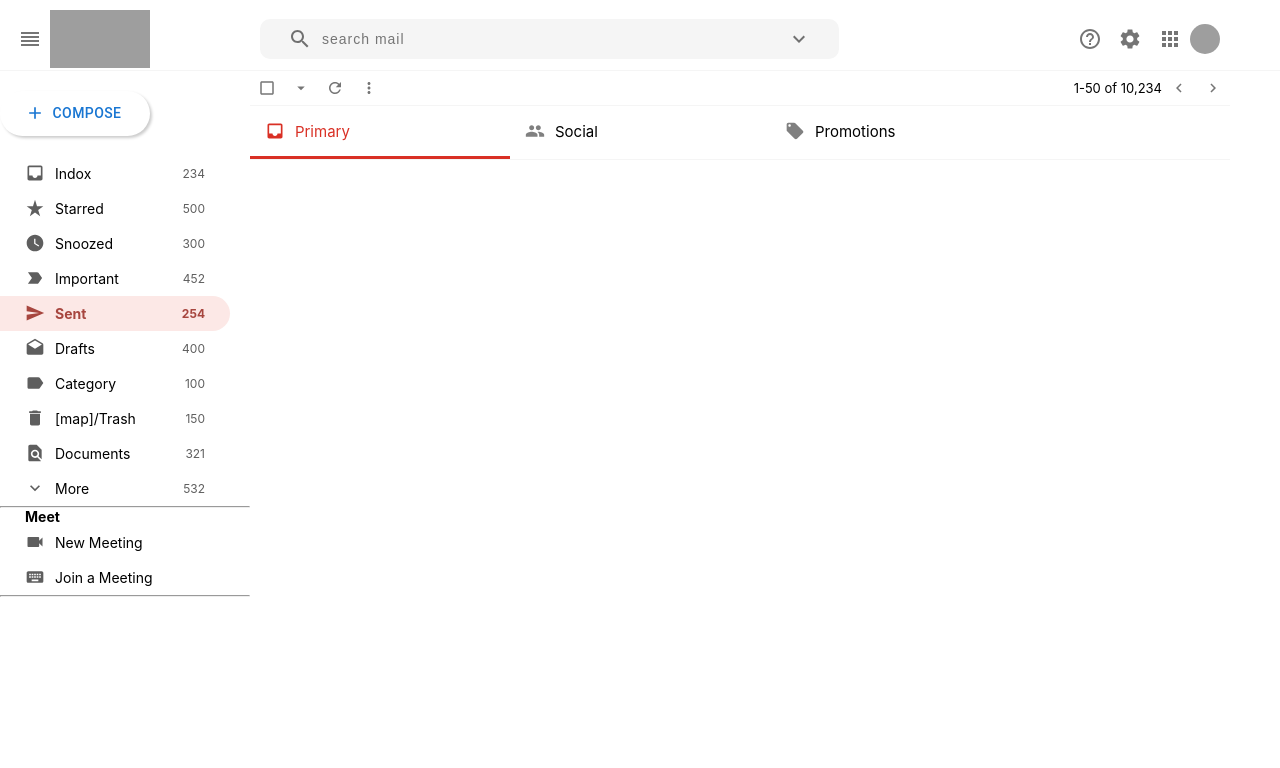
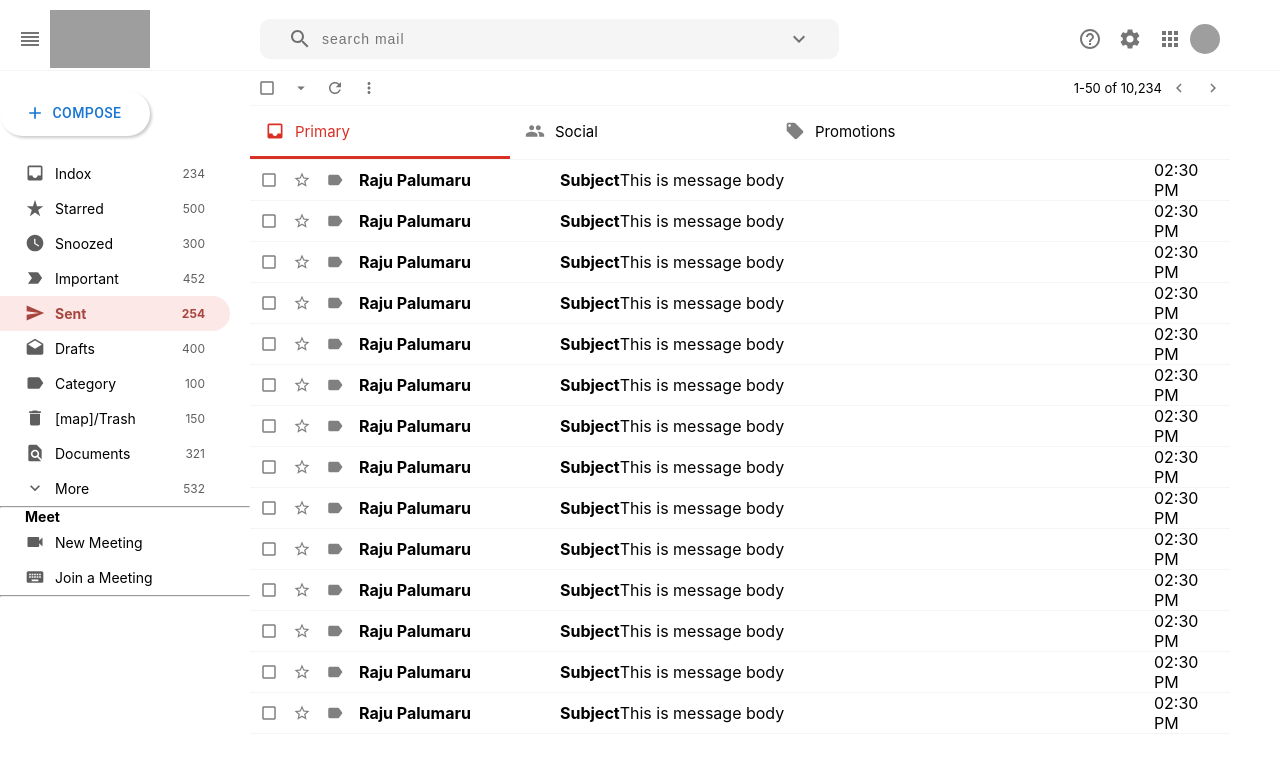
Before and after one commit to rajupalumaru/gmail-clone, a React (Create React App) app: page / in a window 1280 px wide. Shown: the top 768 px of the page. Built offline with nearby package versions, Linux system fonts and the light colour scheme; grey boxes are pictures that could not be loaded.

Commit message:
added email body

```diff
--- a/src/components/Layouts/Main/EmaiList/EmailList.js
+++ b/src/components/Layouts/Main/EmaiList/EmailList.js
@@ -1,4 +1,5 @@
 import React from 'react';
+import EmailBody from '../EmailBody/EmailBody';
 import EmailListSetting from '../EmailListSetting/EmailListSetting';
 import EmailType from '../EmailType/EmailType';
 import './EmailList.css';
@@ -8,6 +9,20 @@
     <div className='emailList'>
       <EmailListSetting/>
       <EmailType/>
+      <EmailBody/>
+      <EmailBody/>
+      <EmailBody/>
+      <EmailBody/>
+      <EmailBody/>
+      <EmailBody/>
+      <EmailBody/>
+      <EmailBody/>
+      <EmailBody/>
+      <EmailBody/>
+      <EmailBody/>
+      <EmailBody/>
+      <EmailBody/>
+      <EmailBody/>
     </div>
   )
 }
--- /dev/null
+++ b/src/components/Layouts/Main/EmailBody/EmailBody.css
@@ -0,0 +1,37 @@
+.emailbody {
+    display: flex;
+    align-items: center;
+    border-bottom: 1px solid whitesmoke;
+    padding: 0px 10px;
+    height: 40px;
+}
+.emailbody .emailbody-left {
+    display: flex;
+    align-items: center;
+    min-width: 300px;
+    flex: 20%;
+}
+.emailbody .emailbody-middle {
+    display: flex;
+    align-items: center;
+    flex: 90%;
+}
+.emailbody .emailbody-right {
+    display: flex;
+    align-items: center;
+    flex: 10%;
+}
+.emailbody .emailbody-left svg{
+    font-size: 18px;
+    color: gray;
+    margin-right: 15px;
+
+}
+.emailbody .emailbody-left p{
+    font-size: 12px;
+
+}
+.emailbody:hover {
+    box-shadow: 2px 2px 4px whitesmoke;
+    cursor: pointer;
+}
--- /dev/null
+++ b/src/components/Layouts/Main/EmailBody/EmailBody.js
@@ -0,0 +1,30 @@
+import React from 'react';
+import './EmailBody.css';
+import CheckBoxOutlineBlankIcon from '@mui/icons-material/CheckBoxOutlineBlank';
+import StarBorderIcon from '@mui/icons-material/StarBorder';
+import LabelIcon from '@mui/icons-material/Label';
+
+const EmailBody = () => {
+    return (
+        <div className='emailbody'>
+            <div className='emailbody-left'>
+                <CheckBoxOutlineBlankIcon/>
+                <StarBorderIcon/>
+                <LabelIcon/>
+                <h4>Raju Palumaru</h4>
+
+            </div>
+            <div className='emailbody-middle'>
+                <div className='emailbody-middle-msg'>
+                    <p><b>Subject</b>This is message body</p>
+                </div>
+
+            </div>
+            <div className='emailbody-right'>
+                  <p>02:30 PM</p>
+            </div>
+        </div>
+    )
+}
+
+export default EmailBody
```
